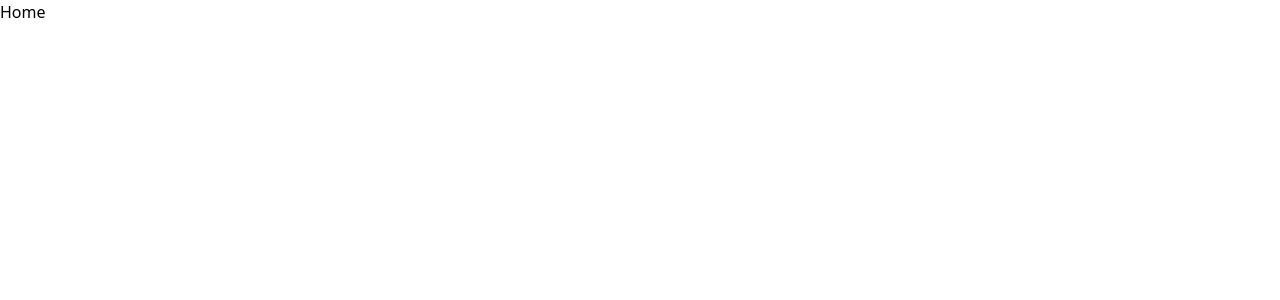
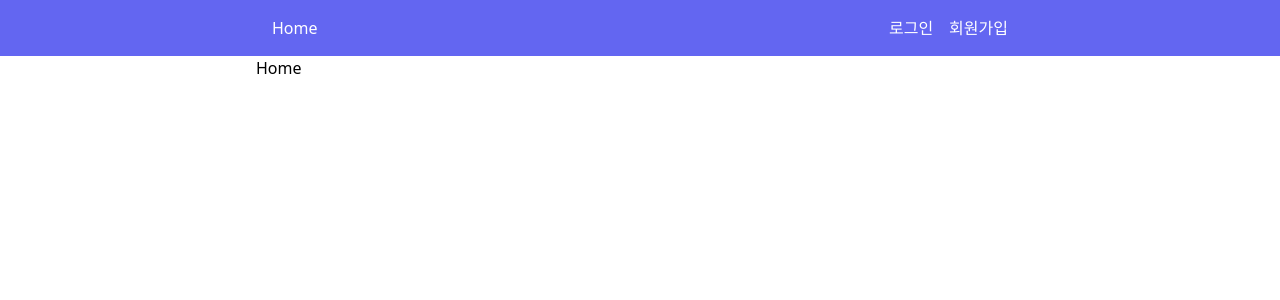
Before and after one commit to sk97kang/wild-question, a Next.js app: page / in a window 1280 px wide. Shown: the top 300 px of the page. Built offline with nearby package versions, Linux system fonts and the light colour scheme.

Commit message:
feat: :sparkles: Add Layout
Add Layout

```diff
--- a/src/components/Layout.tsx
+++ b/src/components/Layout.tsx
@@ -1,5 +1,6 @@
 import React from "react";
 import Head from "next/head";
+import Link from "next/link";
 import { APP_NAME } from "../common/constants";
 
 interface ILayoutProps {
@@ -10,6 +11,14 @@ export const Layout: React.FC<ILayoutProps> = ({
   children,
   title = APP_NAME,
 }) => {
+  const onLoginClick = () => {
+    console.log("Login");
+  };
+
+  const onCreateAccountClick = () => {
+    console.log("Create Account");
+  };
+
   return (
     <div>
       <Head>
@@ -17,7 +26,26 @@ export const Layout: React.FC<ILayoutProps> = ({
         <meta charSet="utf-8" />
         <meta name="viewport" content="initial-scale=1.0, width=device-width" />
       </Head>
-      {children}
+      <header className="bg-indigo-500 text-white">
+        <nav className="max-w-screen-md mx-auto flex justify-between items-center p-4">
+          <ul>
+            <li>
+              <Link href="/">
+                <a>Home</a>
+              </Link>
+            </li>
+          </ul>
+          <ul className="flex">
+            <li className="mr-4">
+              <button onClick={onLoginClick}>로그인</button>
+            </li>
+            <li>
+              <button onClick={onCreateAccountClick}>회원가입</button>
+            </li>
+          </ul>
+        </nav>
+      </header>
+      <main className="max-w-screen-md mx-auto">{children}</main>
     </div>
   );
 };
```
Also changed, not shown: 1 other file (tests, documents, lock files or other folders).
